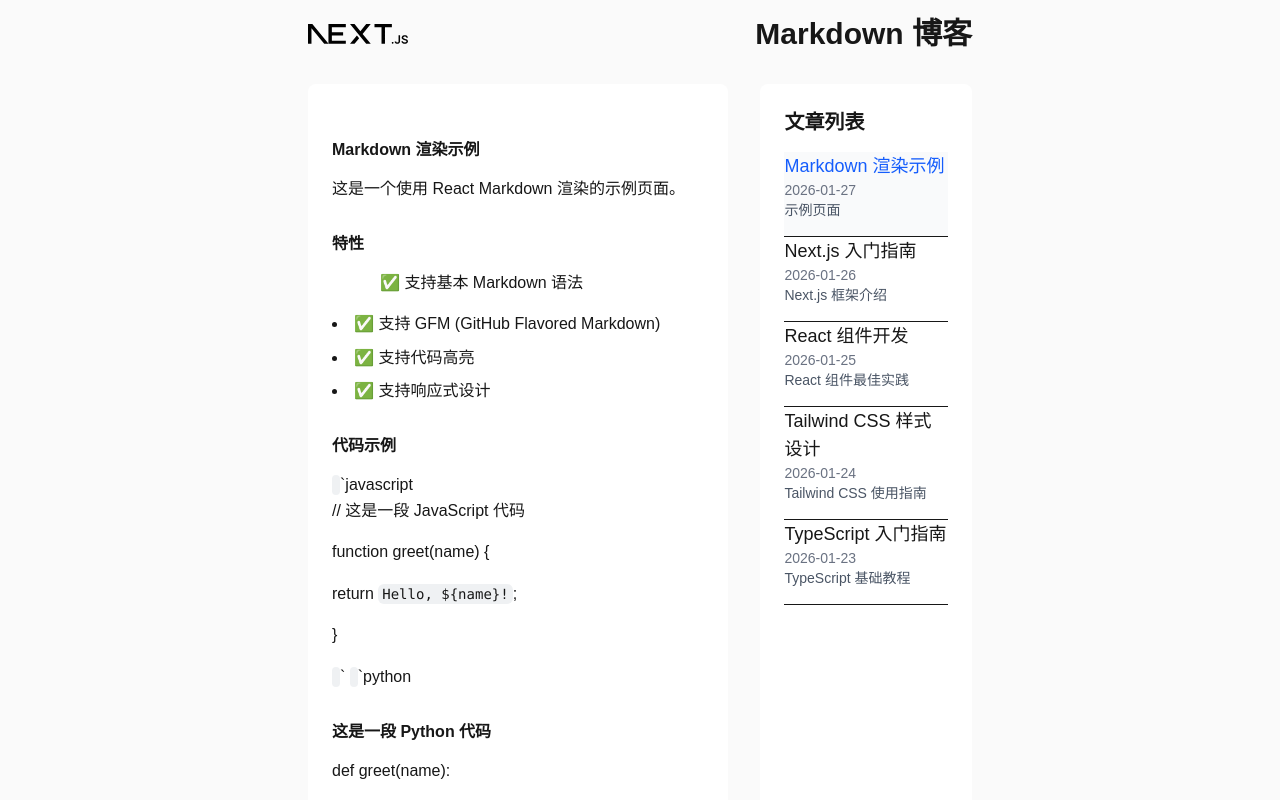
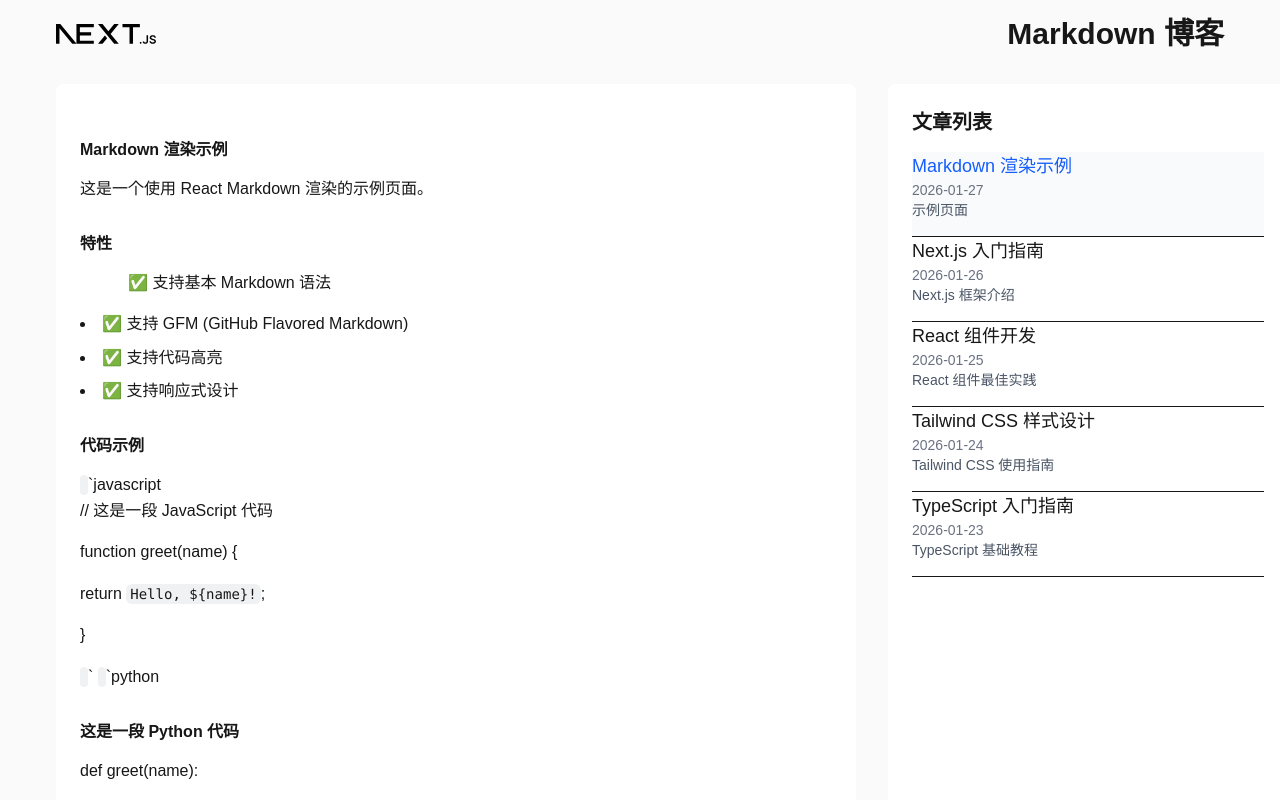
Before and after one commit to fengjutian/interview-question, a Next.js app: page / in a window 1280 px wide. Shown: the top 800 px of the page. Built offline with nearby package versions, Linux system fonts and the light colour scheme.

Commit message:
fix(样式): 修复Markdown渲染器和博客内容的溢出和宽度问题
调整MarkdownRenderer的样式以防止内容溢出，并优化BlogContent的布局结构

```diff
--- a/src/app/BlogContent.tsx
+++ b/src/app/BlogContent.tsx
@@ -24,11 +24,13 @@
   return (
     <div className="flex flex-col lg:flex-row gap-8">
       {/* 左侧内容 */}
-      <div className="lg:w-2/3 bg-white p-6 rounded-lg">
-        <MarkdownRenderer content={markdownContent} />
+      <div className="lg:w-[800px] bg-white p-6 rounded-lg flex-shrink-0 min-w-0">
+        <div className="w-full overflow-hidden">
+          <MarkdownRenderer content={markdownContent} />
+        </div>
       </div>
       {/* 右侧列表 */}
-      <div className="lg:w-1/3 bg-white p-6 rounded-lg">
+      <div className="lg:w-[400px] bg-white p-6 rounded-lg flex-shrink-0 min-w-0">
         <h2 className="text-xl font-semibold mb-4">文章列表</h2>
         {articles.map(article => (
           <div
--- a/src/components/MarkdownRenderer.tsx
+++ b/src/components/MarkdownRenderer.tsx
@@ -41,7 +41,8 @@
 
   return (
     <div
-      className="prose max-w-none dark:prose-invert"
+      className="prose max-w-none dark:prose-invert w-full overflow-x-auto"
+      style={{ maxWidth: '100%', wordBreak: 'break-word' }}
       dangerouslySetInnerHTML={{ __html: renderMarkdown(content) }}
     />
   );
```
